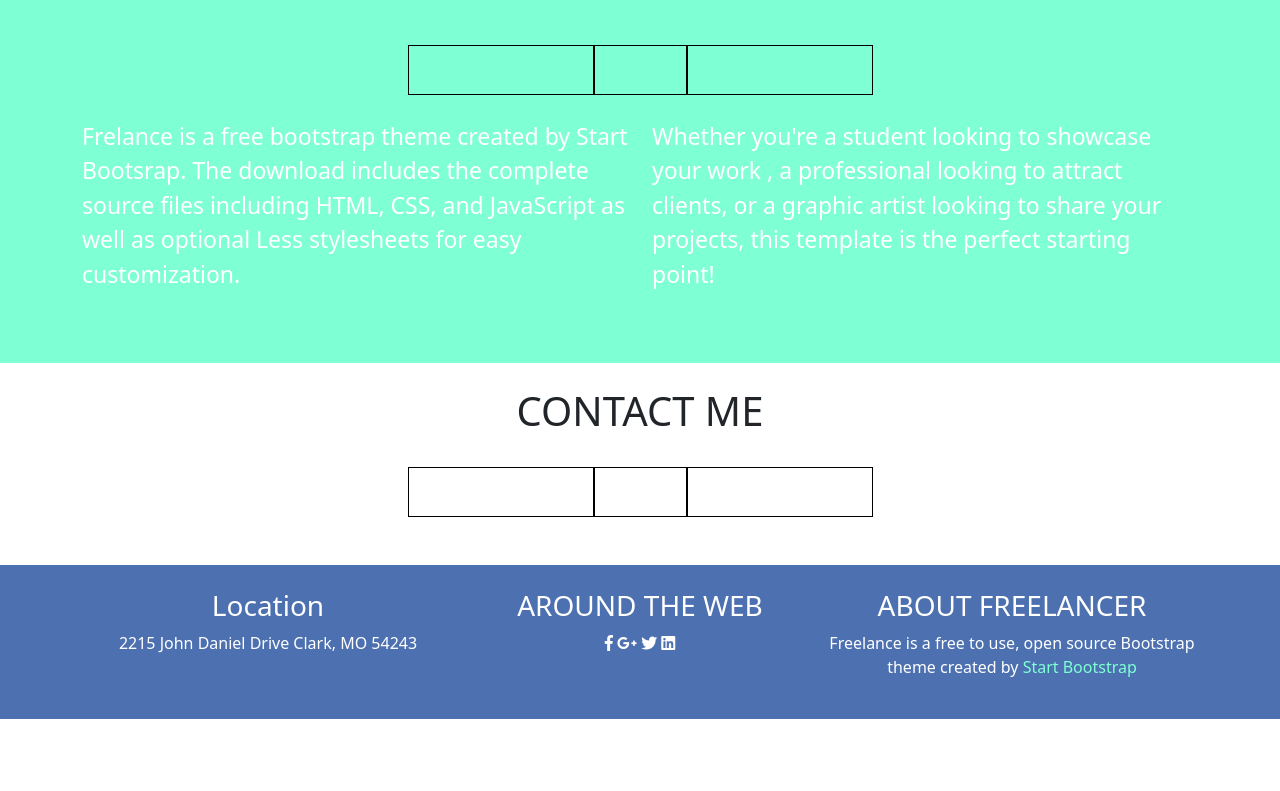
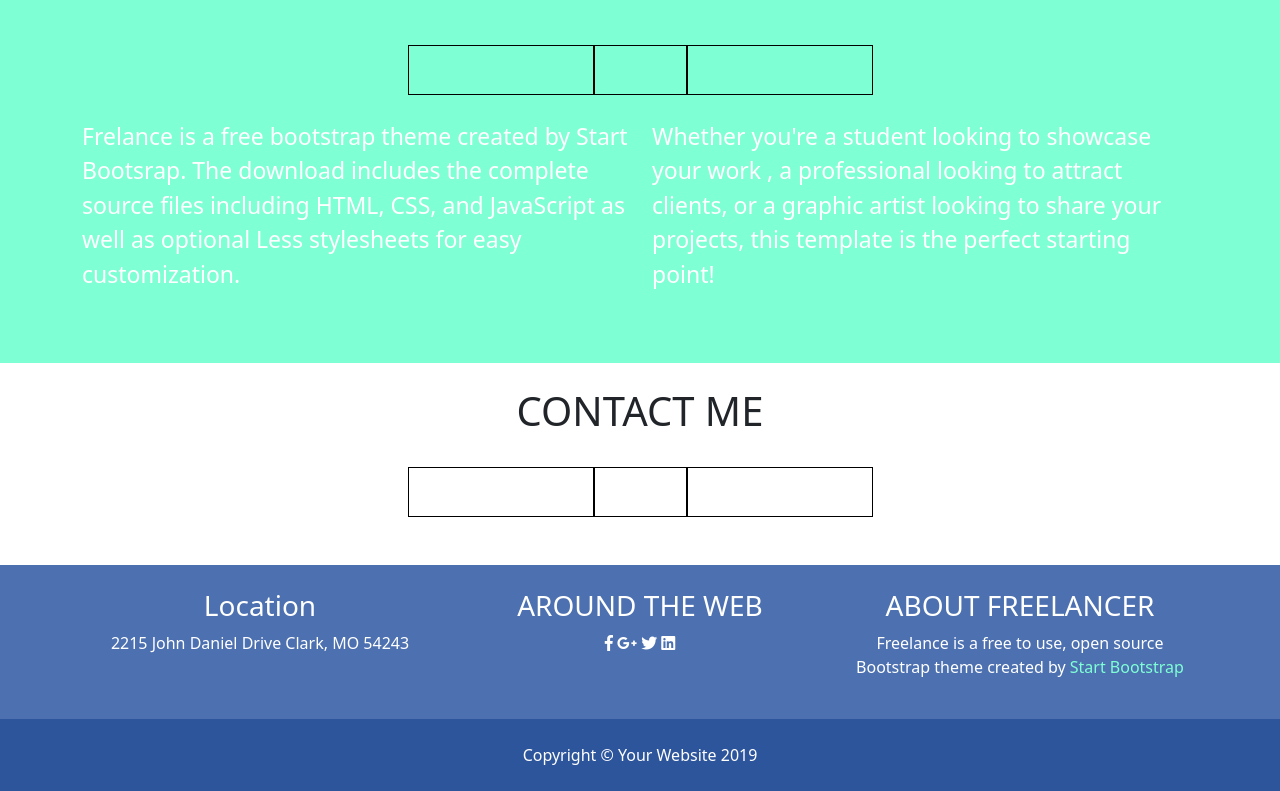
Before and after one commit to santocaridi99/html-css-bootstrap-freelancer, a plain HTML site: page index.html in a window 1280 px wide. Shown: the part 1588-2379 px from the top of the page. Before the commit the page ends 2307 px from the top, so only its background shows below. Drawn offline with nearby package versions, Linux system fonts and the light colour scheme.

Commit message:
fine layout base

```diff
--- a/css/style.css
+++ b/css/style.css
@@ -27,3 +27,11 @@
 .white>p>span{
     color: aquamarine;
 }
+
+.bscuro{
+    background-color: #2d559b;
+}
+
+.fa-copyright{
+    font-size: 25px;
+}
--- a/index.html
+++ b/index.html
@@ -141,8 +141,8 @@
     </div>
     <div class="container-fluid  blu-elef py-4">
         <div class="container">
-            <div class="row">
-                <div class="d-flex  justify-content-center footer">
+            <div class="row justify-content-center">
+
                     <div class="col-12 col-sm-4">
                         <div class="text-center white">
                             <h3>Location</h3>
@@ -164,8 +164,15 @@
                             <p>Freelance is a free to use, open source Bootstrap theme created by <span>Start Bootstrap</span></p>
                         </div>
                     </div>
-                </div>
 
+
+            </div>
+        </div>
+    </div>
+    <div class="container-fluid bscuro py-4">
+        <div class="container">
+            <div class="d-flex justify-content-center copyright white">
+                <span>Copyright &copy; Your Website 2019</span>
             </div>
         </div>
     </div>
```
